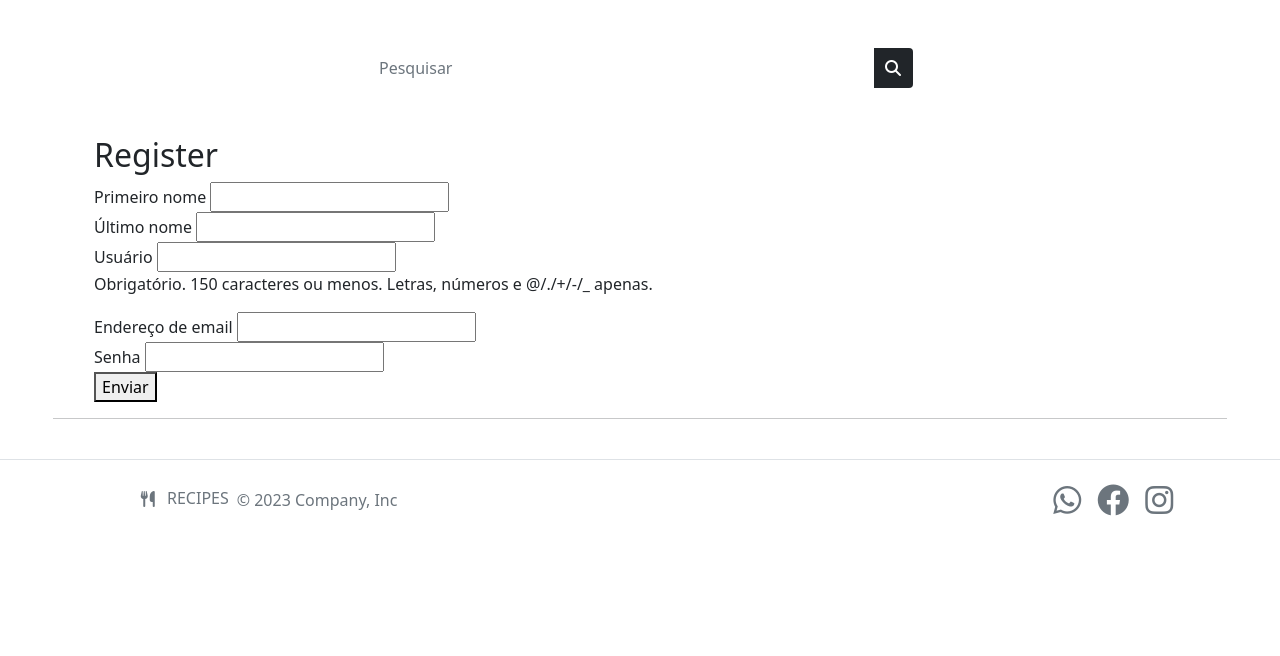
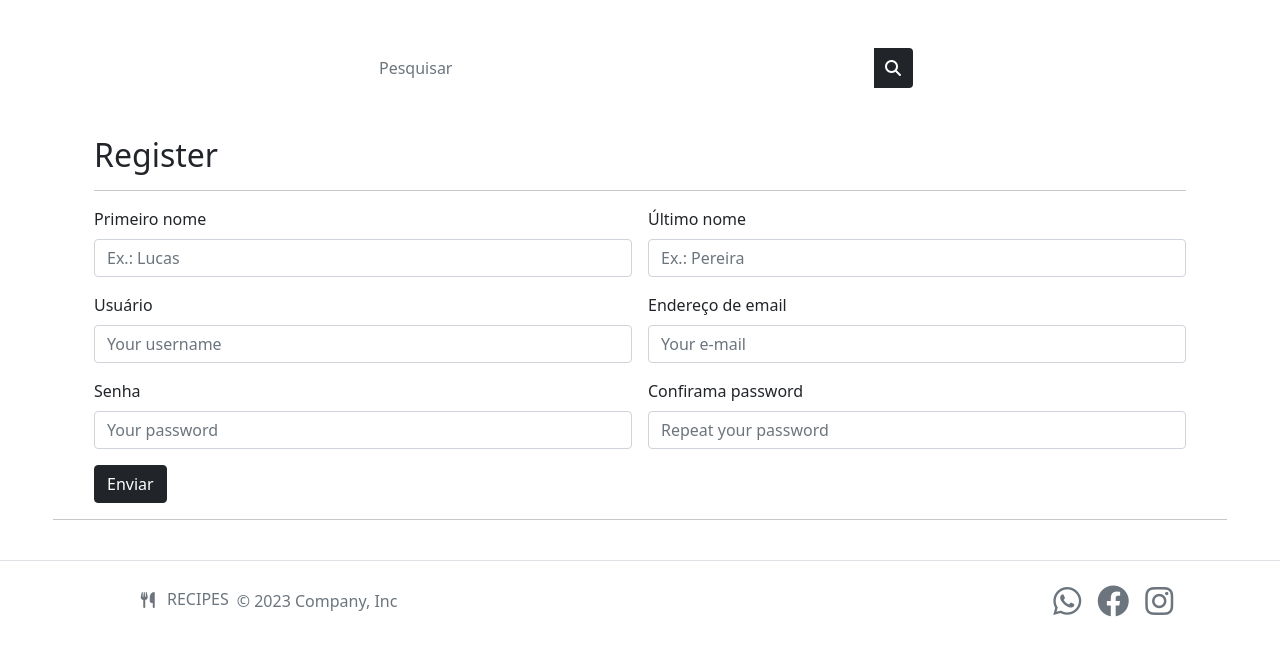
Before and after one commit to Xylusca/curso-django-projeto1, a Django app: page /authors/register/ in a window 1280 px wide. Shown: the part 80-736 px from the top of the page. Run offline with Django 4.2, Linux system fonts and the light colour scheme.

Commit message:
css template and form add

```diff
--- a/authors/forms.py
+++ b/authors/forms.py
@@ -3,6 +3,15 @@ from django.contrib.auth.models import User
 
 
 class RegisterForm(forms.ModelForm):
+    confirama_password = forms.CharField(
+        required=True,
+        widget=forms.PasswordInput(attrs={
+            'placeholder': 'Repeat your password',
+            'class': 'form-control',
+            'label': 'Repeat your password',
+        })
+    )
+
     class Meta:
         model = User
         fields = [
@@ -12,3 +21,25 @@ class RegisterForm(forms.ModelForm):
             'email',
             'password',
         ]
+        widgets = {
+            'first_name': forms.TextInput(attrs={
+                'class': 'form-control',
+                'placeholder': 'Ex.: Lucas'
+            }),
+            'last_name': forms.TextInput(attrs={
+                'class': 'form-control',
+                'placeholder': 'Ex.: Pereira'
+            }),
+            'username': forms.TextInput(attrs={
+                'class': 'form-control',
+                'placeholder': 'Your username'
+            }),
+            'email': forms.EmailInput(attrs={
+                'class': 'form-control',
+                'placeholder': 'Your e-mail'
+            }),
+            'password': forms.PasswordInput(attrs={
+                'class': 'form-control',
+                'placeholder': 'Your password'
+            }),
+        }
--- a/authors/templates/authors/pages/register_view.html
+++ b/authors/templates/authors/pages/register_view.html
@@ -7,28 +7,32 @@
 {% block content %}
   <div class="container">
     <h2>Register</h2>
+    <hr />
   </div>
   <div class="container">
-    <form action="{% url 'authors:create' %}" method="POST">
+    <form action="{% url 'authors:create' %}" method="POST" class="row g-3">
       {% csrf_token %}
+      {% for field in form %}
+        <div class="col-md-6">
+          <label for="{{ field.id_for_label }}" class="form-label">{{ field.label }}</label>
 
-      <div class="form-contet form-content-grid">
-        {% for field in form %}
-          <div class="form-grup">
-            <label for="{{ field.id_for_label }}">{{ field.label }}</label>
+          {% if field.errors %}
+            <div class="invalid-tooltip">{{ field.errors }}</div>
+          {% endif %}
 
-            {{ field }}
 
-            {% if field.help_text %}
-              <p class="help-text">{{ field.help_text }}</p>
-            {% endif %}
+          {{ field }}
+          {% if field.errors %}
+            {{ field.errors }}
+            <script>
+              document.getElementById('{{ field.auto_id }}').classList.add('is-invalid')
+            </script>
+          {% endif %}
+        </div>
+      {% endfor %}
 
-            {{ field.errors }}
-          </div>
-        {% endfor %}
-      </div>
-      <div class="form-group">
-        <button type="submit">Enviar</button>
+      <div class="col-12">
+        <button class="btn btn-dark" type="submit">Enviar</button>
       </div>
     </form>
   </div>
```
